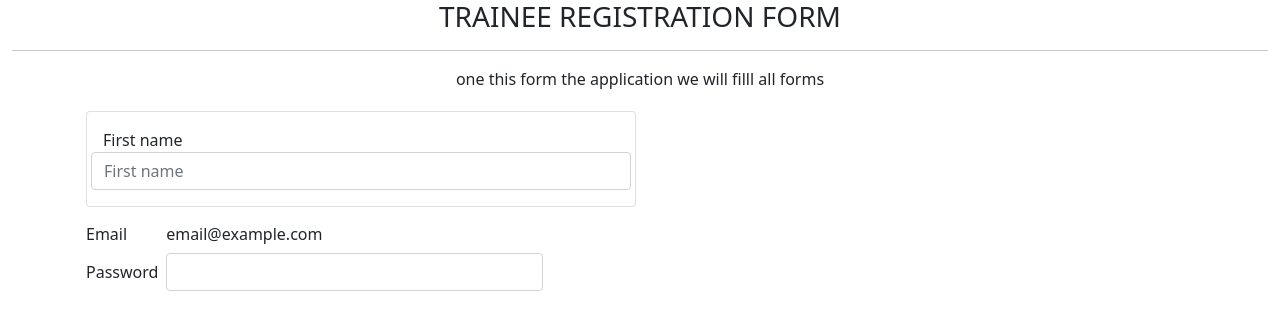
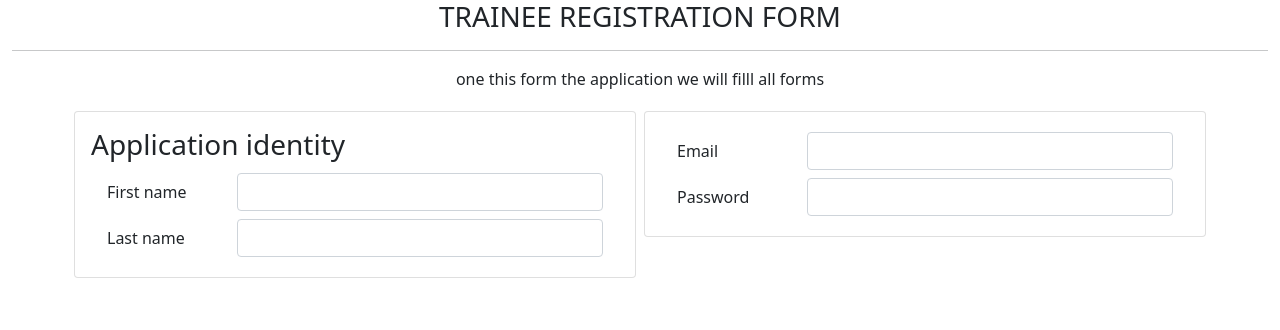
Before and after one commit to Jean-pierre14/CrudMysqlReactFrontEnd, a website: page views/ccpgl1.html in a window 1280 px wide. Drawn offline with nearby package versions, Linux system fonts and the light colour scheme.

Commit message:
Application identity

```diff
--- a/views/ccpgl1.html
+++ b/views/ccpgl1.html
@@ -16,25 +16,38 @@
         <div class="container">
             <div class="row">
                 <form action="" method="post">
+                    <div class="row">
                         <div class="col-md-6 col-sm-12 p-1">
                             <div class="card card-body">
-                            <div class="form-group row">
-                                <label for="Firstname" class="col-4">First name</label>
-                                <input type="text" name="firstname" id="firstname" placeholder="First name" class="form-control col-8">
+                                <h3>Application identity</h3>
+                                <div class="form-group row m-1">
+                                    <label for="firstname" class="col-sm-3 col-form-label">First name</label>
+                                    <div class="col-sm-9">
+                                      <input type="text" class="form-control" id="firstname">
+                                    </div>
+                                  </div>
+                                  <div class="form-group row m-1">
+                                    <label for="lastname" class="col-sm-3 col-form-label">Last name</label>
+                                    <div class="col-sm-9">
+                                      <input type="text" class="form-control" id="lastname">
                                     </div>
                                   </div>
                             </div>
-                    <div class="col-md-5 col-sm-12 p-1">
-                            <div class="form-group row">
-                              <label for="staticEmail" class="col-sm-2 col-form-label">Email</label>
-                              <div class="col-sm-10">
-                                <input type="text" readonly class="form-control-plaintext" id="staticEmail" value="email@example.com">
+                        </div>
+                        <div class="col-md-6 col-sm-12 p-1">
+                            <div class="card card-body">
+                                <div class="form-group row m-1">
+                                    <label for="staticEmail" class="col-sm-3 col-form-label">Email</label>
+                                    <div class="col-sm-9">
+                                      <input type="text" class="form-control" id="staticEmail">
                                     </div>
                                   </div>
-                            <div class="form-group row">
-                              <label for="inputPassword" class="col-sm-2 col-form-label">Password</label>
-                              <div class="col-sm-10">
+                                  <div class="form-group row m-1">
+                                    <label for="inputPassword" class="col-sm-3 col-form-label">Password</label>
+                                    <div class="col-sm-9">
                                       <input type="password" class="form-control" id="inputPassword">
+                                    </div>
+                                  </div>
                             </div>
                         </div>
                     </div>
```
Lines whose indentation alone changed are shown as unchanged.
